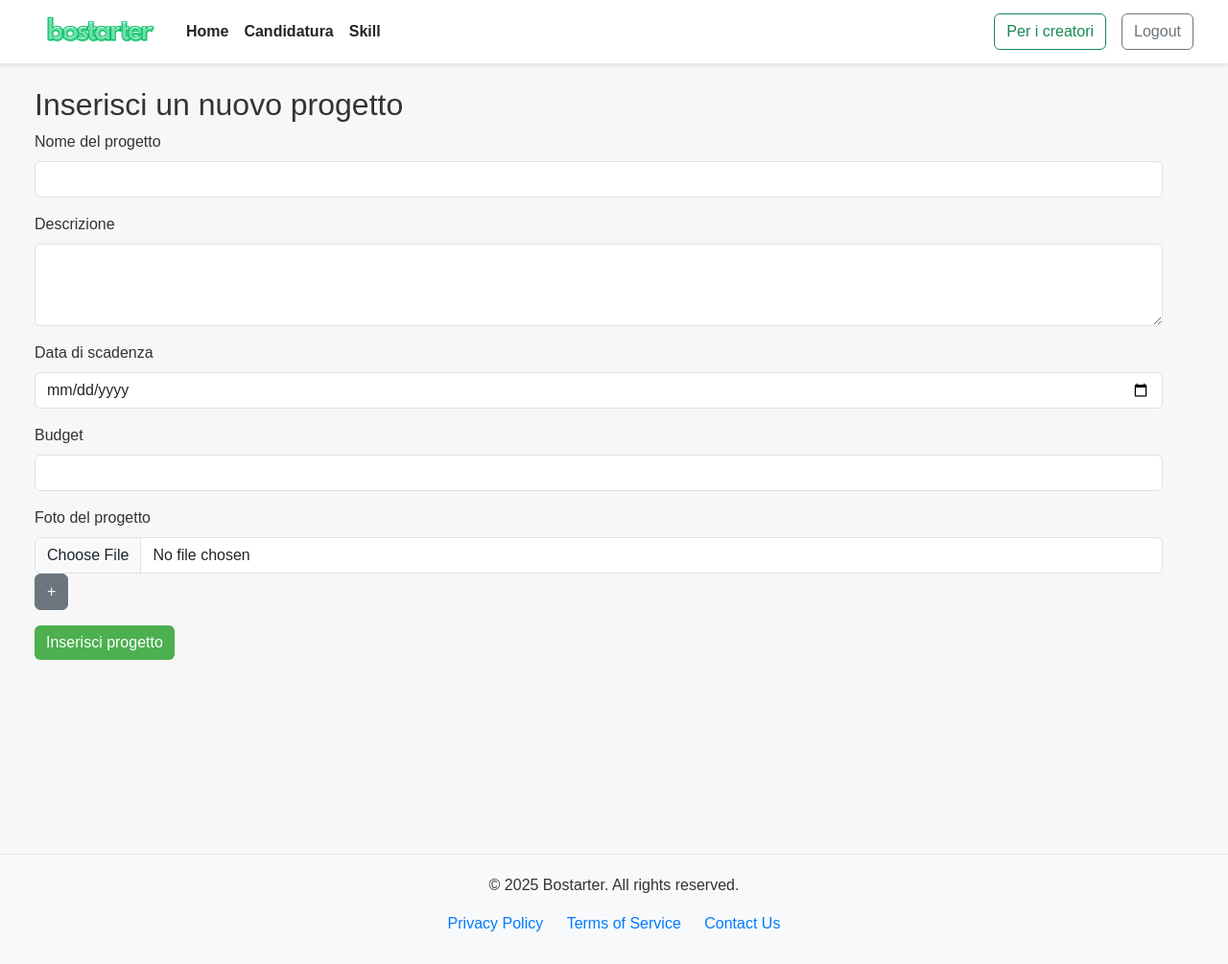
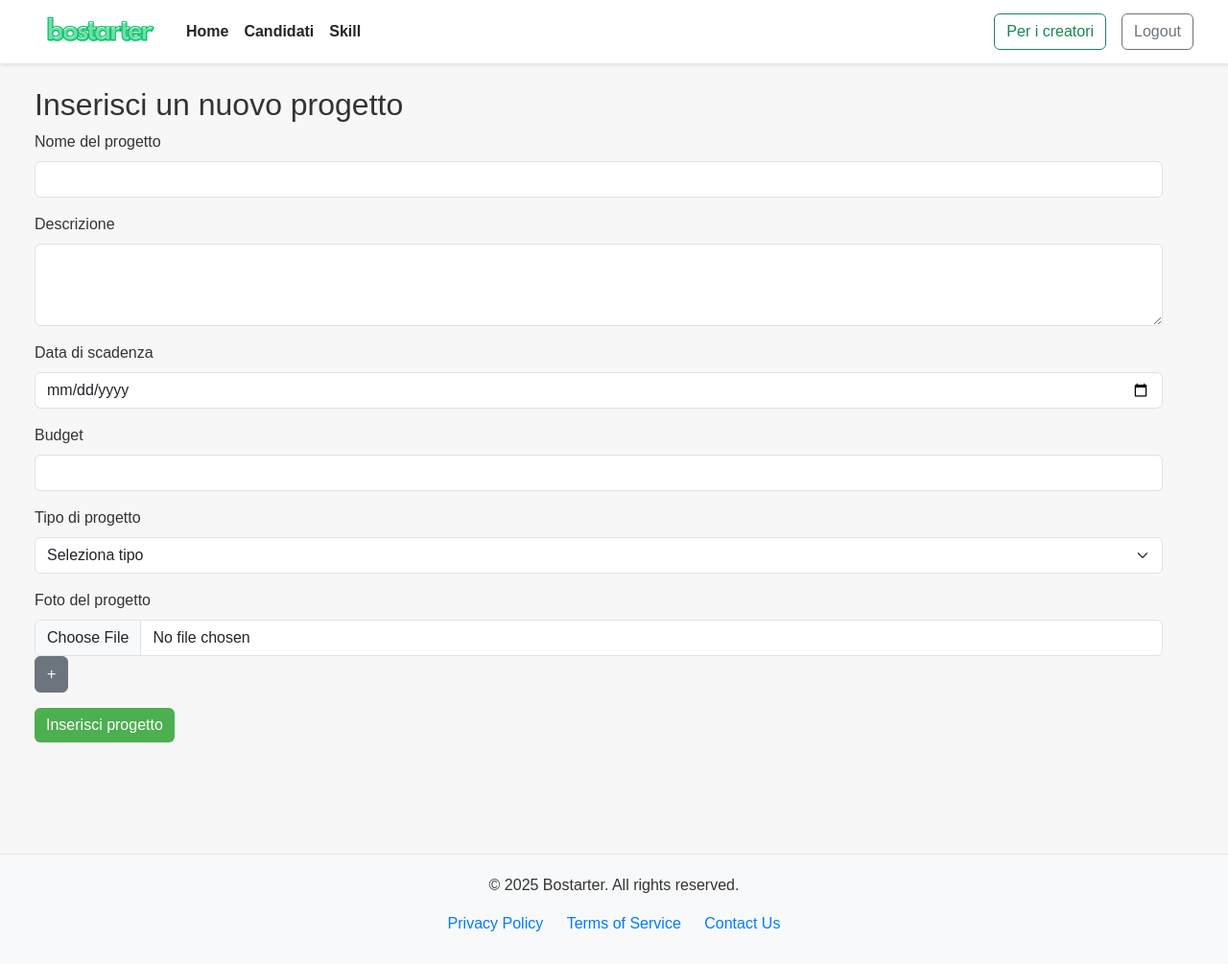
Before and after one commit to Antonioo27/Bostarter, a PHP site: page /views/addProject.php in a window 1280 px wide. Shown: the whole page at 96% size. Run offline with PHP 8.4, Linux system fonts and the light colour scheme; some libraries are stand-ins or nearby versions.

Commit message:
Aggiunta scelta tipo progetto (WIP: logica)

```diff
--- a/views/addProject.php
+++ b/views/addProject.php
@@ -5,7 +5,6 @@
     <?php require 'partials/navbar.php'; ?>
 
     <main style="min-height: 100vh;">
-
 
         <div class="container m-4">
             <div class="mb-4">
@@ -28,6 +27,21 @@
                         <input type="number" class="form-control" id="budget" name="budget" required>
                     </div>
                     <div class="mb-3">
+                        <label for="tipo_progetto" class="form-label">Tipo di progetto</label>
+                        <select class="form-select" id="tipo_progetto" name="tipo_progetto" required>
+                            <option value="" selected disabled>Seleziona tipo</option>
+                            <option value="Hardware">Hardware</option>
+                            <option value="Software">Software</option>
+                        </select>
+                    </div>
+                    <div class="mb-3 d-none" id="componenti-wrapper">
+                        <label for="componenti" class="form-label">Componenti necessari</label>
+                        <div id="componenti-container">
+                            <input type="text" class="form-control mb-2" name="componenti[]" placeholder="Componente 1">
+                        </div>
+                        <button type="button" class="btn btn-secondary btn-sm" id="add-componente-btn">+</button>
+                    </div>
+                    <div class="mb-3">
                         <label for="foto" class="form-label">Foto del progetto</label>
                         <div id="additional-photos">
                             <input type="file" class="form-control" id="foto" name="foto[]" required>
@@ -44,6 +58,28 @@
                             additionalPhotosDiv.appendChild(newInput);
                         });
                     </script>
+                    <script>
+                        // Mostra/nasconde i componenti se tipo = Hardware
+                        document.getElementById('tipo_progetto').addEventListener('change', function () {
+                            const componentiWrapper = document.getElementById('componenti-wrapper');
+                            if (this.value === 'Hardware') {
+                                componentiWrapper.classList.remove('d-none');
+                            } else {
+                                componentiWrapper.classList.add('d-none');
+                            }
+                        });
+
+                        // Aggiunta di nuovi campi componente
+                        document.getElementById('add-componente-btn').addEventListener('click', function () {
+                            const container = document.getElementById('componenti-container');
+                            const input = document.createElement('input');
+                            input.type = 'text';
+                            input.className = 'form-control mb-2';
+                            input.name = 'componenti[]';
+                            input.placeholder = 'Altro componente';
+                            container.appendChild(input);
+                        });
+                    </script>
                     <button type="submit" class="btn btn-primary">Inserisci progetto</button>
                 </form>
             </div>
--- a/views/partials/navbar.php
+++ b/views/partials/navbar.php
@@ -15,10 +15,11 @@
         <div class="collapse navbar-collapse" id="navbarNav">
             <ul class="navbar-nav me-auto">
                 <li class="nav-item"><a class="nav-link text-dark" href="<?= URL_ROOT ?>">Home</a></li>
-                <li class="nav-item"><a class="nav-link text-dark" href="<?= URL_ROOT ?>candidatura">Candidatura</a></li>
+                <li class="nav-item"><a class="nav-link text-dark" href="<?= URL_ROOT ?>candidatura">Candidati</a></li>
                 <li class="nav-item"><a class="nav-link text-dark" href="<?= URL_ROOT ?>skill">Skill</a></li>
                 <?php if (!empty($_SESSION['user']['is_creator'])): ?>
                     <li class="nav-item"><a class="nav-link text-dark" href="<?= URL_ROOT ?>createProject">Crea Progetto</a></li>
+                    <li class="nav-item"><a class="nav-link text-dark" href="<?= URL_ROOT ?>gestioneCandidatura">Gestione Candidature</a></li>
                     <li class="nav-item"><a class="nav-link text-dark" href="<?= URL_ROOT ?>insertReward">Inserisci Reward</a></li>
                 <?php endif; ?>
             </ul>
```
